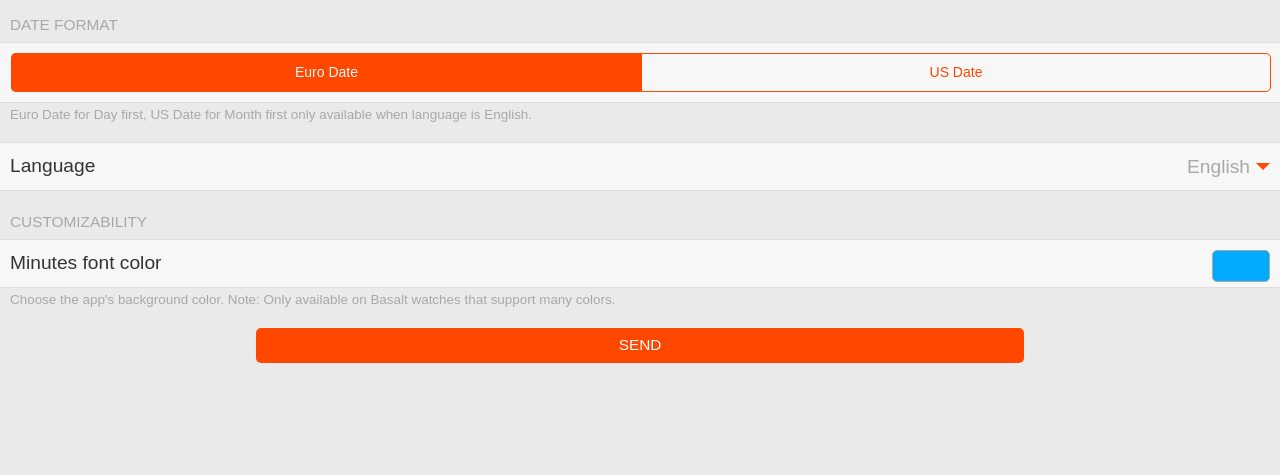
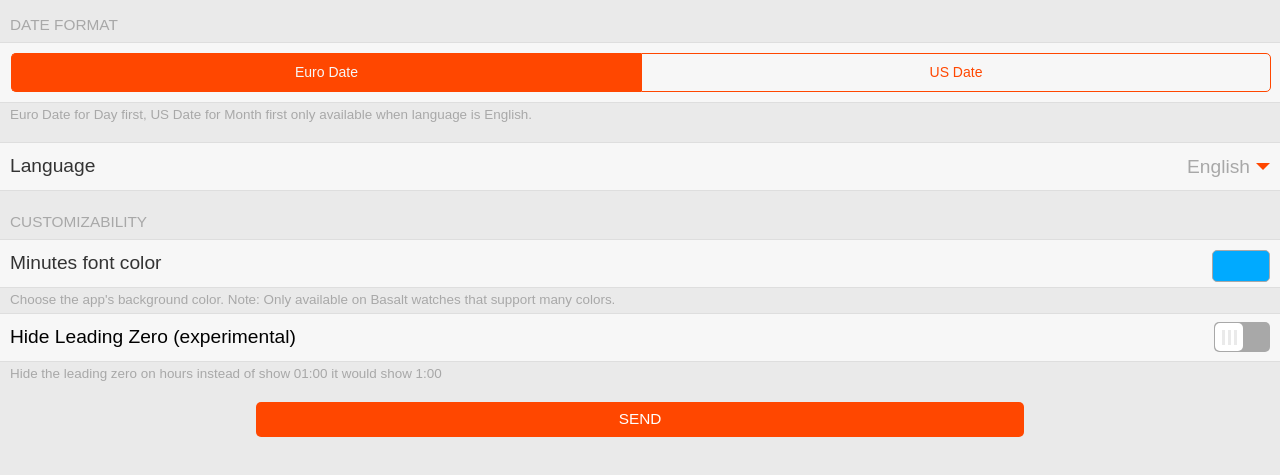
Before and after one commit to NovaGL/straightface, a plain HTML site: page config/index.html in a window 1280 px wide. Shown: the part 63-538 px from the top of the page. Drawn offline with nearby package versions, Linux system fonts and the light colour scheme.

Commit message:
Hide Leading Zero

```diff
--- a/config/index.html
+++ b/config/index.html
@@ -76,6 +76,16 @@
       </div>
 </div>
 
+<div class="item-container-content">
+    <label class="item">
+	Hide Leading Zero (experimental)
+      <input type="checkbox" class="item-toggle" name="leading_zero" >
+    </label>
+  </div>
+  <div class="item-container-footer">
+   Hide the leading zero on hours instead of show 01:00 it would show 1:00
+  </div>
+</div>
 <div class="item-container">
   <div class="button-container">
     <input type="submit" class="item-button" value="SEND">
```
